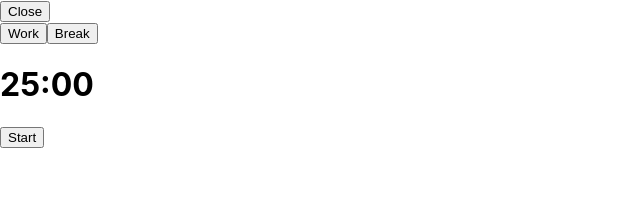
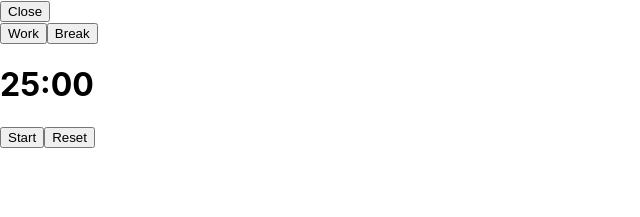
Before and after one commit to rochmarq/RochelleMarquez_Self-Learning, a React (Create React App) app in the folder pomodoro/: page / in a window 1280 px wide. Shown: the top 217 px of the page, without its empty margins (0-640 px from the left). Built offline with nearby package versions, Linux system fonts and the light colour scheme.

Commit message:
button changes

```diff
--- a/pomodoro/src/App.tsx
+++ b/pomodoro/src/App.tsx
@@ -83,14 +83,10 @@ function App() {
     setTimeLeft(breakMode ? 5*60 : 25*60);
   }
 
-  // function when the start/break button is clicked
-  const handleClick = () => {
-    if (!isRunning) {
-      setIsRunning(true);
-    } else {
-      setIsRunning(false);
-      setTimeLeft(isBreak ? 5*60 : 25*60);
-    }
+  // function when the reset button is clicked
+  const handleReset = () => {
+    setIsRunning(false);
+    setTimeLeft(isBreak ? 5*60 : 25*60);
   }
 
   return (
@@ -121,8 +117,19 @@ function App() {
 
         <h1 className="home-timer">{formatTime(timeLeft)}</h1>
 
-        <button className="home-button" onClick={handleClick}>
-          Start
+        {/* add progress bar here
+        - have progress bar be able to start and reset when start button is clicked
+        - possibly change start button to pause when clicked and add a reset button maybe (YERRRR)
+        - progress bar has to last the same length as timer (use the timeLeft function)
+        */}
+
+        {/* changes between start and pause when clicked */}
+        <button className="home-button" onClick={ () => setIsRunning(!isRunning)}>
+          {isRunning ? "Pause" : "Start"}
+        </button>
+
+        <button className="home-button" onClick={handleReset}>
+          Reset
         </button>
       </div>
     </div>
```
Also changed, not shown: 1 other file (tests, documents, lock files or other folders).
